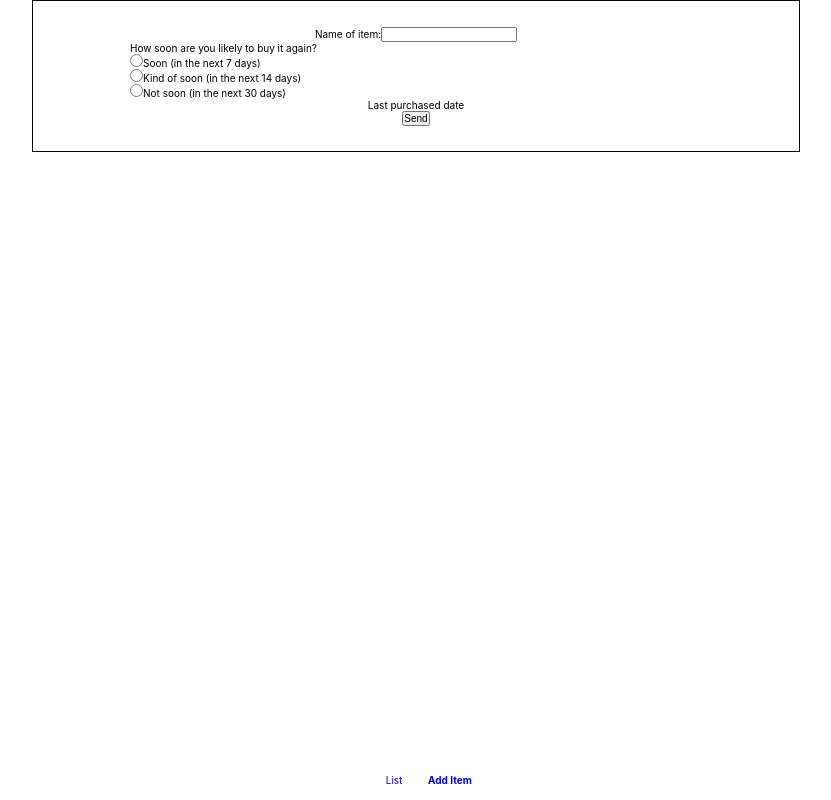
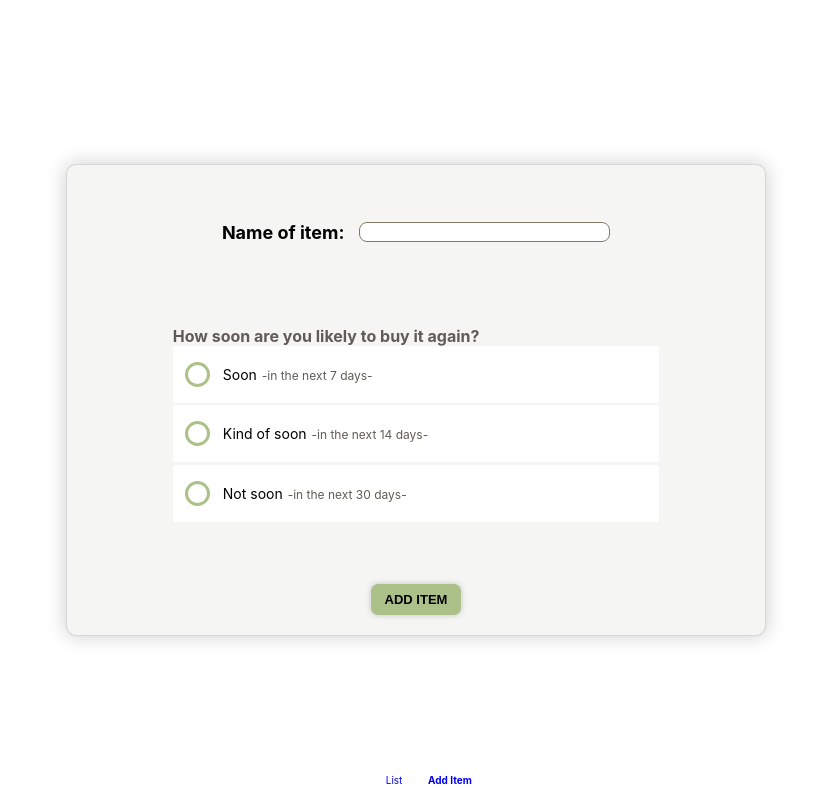
Before and after one commit to the-collab-lab/tcl-24-smart-shopping-list, a React (Create React App) app: page /addItem in a window 1280 px wide. Shown: the whole page, without its empty margins (224-1055 px from the left). Built offline with nearby package versions, Linux system fonts and the light colour scheme; no server answers; the database is empty; sample sign-in values are in the browser's storage.

Commit message:
form style added

```diff
--- a/src/App.css
+++ b/src/App.css
@@ -1,4 +1,4 @@
-.App {
+/* .App {
   position: relative;
   text-align: center;
   height: 100vh;
@@ -22,4 +22,4 @@
 
 .App-link {
   color: #09d3ac;
-}
+} */
--- a/src/components/AddItem/addItems.css
+++ b/src/components/AddItem/addItems.css
@@ -1,4 +1,4 @@
-form.form-item {
+/* form.form-item {
   width: 60%;
   margin: auto;
   border: 1px solid black;
@@ -11,10 +11,10 @@ label.form-radio-set {
   align-items: flex-start;
   width: 80%;
   margin: auto;
-}
-p.form-error-msn {
+} */
+/* p.form-error-msn {
   color: red;
 }
 p.form-success-msn {
   color: green;
-}
+} */
--- /dev/null
+++ b/src/components/Form/Form.Style.js
@@ -0,0 +1,154 @@
+import styled from 'styled-components';
+
+export const FormWrapper = styled.div`
+  display: flex;
+  justify-content: center;
+  align-items: center;
+  height: 100vh;
+`;
+
+export const FormStyled = styled.form`
+  width: 100%;
+  max-width: 700px;
+  margin: 20px auto;
+  padding: 2rem;
+  border: 1px solid rgba(0, 0, 0, 0.125);
+  border-radius: 1rem;
+  background: #f5f5f4;
+  /* background: #605b56;
+  background: #837a75; */
+  text-align: center;
+  box-shadow: 0px 0px 20px 0px rgba(0, 0, 0, 0.2);
+`;
+
+export const FormGroup = styled.div`
+  display: flex;
+  flex-direction: column;
+  margin: auto;
+  margin-top: 2.5rem;
+  border-radius: 0.25rem;
+  width: 80%;
+  padding: 1.25rem;
+  text-align: center;
+
+  @media (min-width: 768px) {
+    flex-direction: row;
+    justify-content: center;
+    margin-bottom: 1rem;
+  }
+
+  label {
+    font-size: 1.8rem;
+    color: black;
+    font-weight: bold;
+    margin-bottom: 1rem;
+
+    @media (min-width: 768px) {
+      margin-right: 1.5rem;
+    }
+  }
+
+  input {
+    font-size: 1.8rem;
+    background-color: white;
+
+    @media (min-width: 768px) {
+      width: 50%;
+      font-size: 1.8rem;
+    }
+  }
+`;
+
+export const Legend = styled.strong`
+  font-size: 1.6rem;
+  /* color: white; */
+  color: #605b56;
+`;
+
+export const LabelSet = styled.label`
+  display: flex;
+  flex-direction: column;
+  justify-content: flex-start;
+  align-items: flex-start;
+  width: 80%;
+  margin: 2rem auto;
+  background: #f5f5f4;
+  padding: 2rem;
+
+  @media (min-width: 768px) {
+    margin: 4rem auto;
+  }
+`;
+
+export const LabelOption = styled.label`
+  margin-bottom: 0.25rem;
+  padding: 2rem;
+  background: white;
+  border-radius: 0.25rem;
+  width: 100%;
+  font-size: 1.4rem;
+  text-align: left;
+  display: block;
+  position: relative;
+  padding-left: 5rem;
+  cursor: pointer;
+
+  &:hover {
+    background-color: #f2fbe0;
+    color: black;
+  }
+`;
+
+export const CustomRadio = styled.span`
+  position: absolute;
+  top: 1.6rem;
+  left: 1.2rem;
+  height: 2.5rem;
+  width: 2.5rem;
+  border: 0.3rem solid #acc18a;
+  border-radius: 50%;
+  &::after {
+    content: '';
+    position: absolute;
+    display: none;
+    top: 0.31rem;
+    left: 0.31rem;
+    width: 1.5rem;
+    height: 1.5rem;
+    border-radius: 50%;
+    background-color: #acc18a;
+  }
+`;
+
+export const InputRadio = styled.input`
+  display: none;
+  &:checked ~ ${CustomRadio} {
+    border: 0.2rem solid #acc18a;
+    transition: all 0.25s ease-in-out;
+  }
+  &:checked ~ ${CustomRadio}:after {
+    display: block;
+  }
+`;
+
+export const Info = styled.span`
+  margin-left: 0.1rem;
+  color: #605b56;
+  font-size: 1.2rem;
+
+  &:hover {
+    color: black;
+  }
+`;
+
+export const Message = styled.p`
+  margin: auto;
+  margin-top: 2.5rem;
+  background: ${(props) => (props.error ? '#f2dede' : '#f2fbe0')};
+  color: ${(props) => (props.error ? '#a94442' : '#3c763d')};
+  border-radius: 0.25rem;
+  width: 80%;
+  padding: 1.25rem;
+  margin-bottom: 1rem;
+  font-size: 1.6rem;
+`;
--- a/src/components/Form/Form.jsx
+++ b/src/components/Form/Form.jsx
@@ -4,6 +4,21 @@ import { useCollection } from 'react-firebase-hooks/firestore';
 import { useFirebase } from '../../hooks/useFirebase';
 import { useForm } from '../../hooks/useForm';
 import useNotification from '../../hooks/useNotification';
+
+import { Button } from '../Style/Button.Style';
+import { Input } from '../Style/Input.Style';
+import {
+  FormWrapper,
+  FormStyled,
+  FormGroup,
+  Legend,
+  LabelSet,
+  LabelOption,
+  CustomRadio,
+  Info,
+  InputRadio,
+  Message,
+} from './Form.Style';
 
 export const Form = () => {
   const { error, setError, setLoad, success, setSuccess } = useNotification();
@@ -64,58 +79,62 @@ export const Form = () => {
   };
 
   return (
-    <form onSubmit={sendToFirebase} className="form-item">
-      <label htmlFor="fname">
-        Name of item:
-        <input
-          type="text"
-          name="nameItem"
-          onChange={handleInputChange}
-          value={values.nameItem}
-        />
-      </label>
+    <FormWrapper>
+      <FormStyled onSubmit={sendToFirebase}>
+        <FormGroup>
+          <label htmlFor="fname">Name of item:</label>
+          <Input
+            type="text"
+            name="nameItem"
+            onChange={handleInputChange}
+            value={values.nameItem}
+          />
+        </FormGroup>
 
-      <div>
-        <label className="form-radio-set">
-          How soon are you likely to buy it again?
-          <label>
-            <input
+        <LabelSet>
+          <Legend>How soon are you likely to buy it again?</Legend>
+          <LabelOption>
+            Soon <Info>-in the next 7 days-</Info>
+            <InputRadio
               type="radio"
               name="selectTime"
               value="7"
               checked={values.selectTime === '7'}
               onChange={handleInputChange}
             />
-            Soon (in the next 7 days)
-          </label>
-          <label>
-            <input
+            <CustomRadio></CustomRadio>
+          </LabelOption>
+          <LabelOption>
+            Kind of soon <Info>-in the next 14 days-</Info>
+            <InputRadio
               type="radio"
               name="selectTime"
               value="14"
               checked={values.selectTime === '14'}
               onChange={handleInputChange}
             />
-            Kind of soon (in the next 14 days)
-          </label>
-          <label>
-            <input
+            <CustomRadio></CustomRadio>
+          </LabelOption>
+          <LabelOption>
+            Not soon <Info>-in the next 30 days-</Info>
+            <InputRadio
               type="radio"
               name="selectTime"
               value="30"
               checked={values.selectTime === '30'}
               onChange={handleInputChange}
             />
-            Not soon (in the next 30 days)
-          </label>
-        </label>
-      </div>
+            <CustomRadio></CustomRadio>
+          </LabelOption>
+        </LabelSet>
 
-      <p>Last purchased date{values.lastDate}</p>
-      <button type="submit">Send</button>
+        <Button type="submit" primary>
+          ADD ITEM
+        </Button>
 
-      {error && <p className="form-error-msn">{error}</p>}
-      {success && <p className="form-success-msn">{success}</p>}
-    </form>
+        {error && <Message error>{error}</Message>}
+        {success && <Message>{success}</Message>}
+      </FormStyled>
+    </FormWrapper>
   );
 };
```
Also changed, not shown: src/components/Style/Form.Style.js (added, +148 -0 lines).
